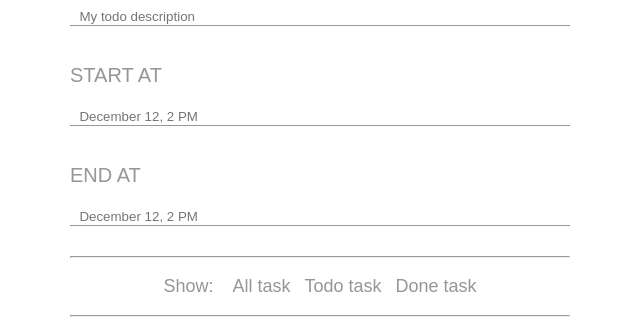
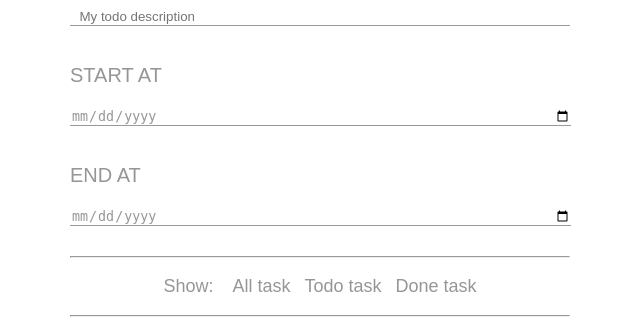
Before and after one commit to jonathancaron/my-todo-app, a PHP site: page / in a window 1280 px wide. Shown: the part 287-608 px from the top of the page, without its empty margins (320-960 px from the left). Run offline with PHP 8.4, Linux system fonts and the light colour scheme.

Commit message:
add input date

```diff
--- a/index.php
+++ b/index.php
@@ -57,12 +57,13 @@
         <br>
         <p class="title left">START AT</p>
         <br>
-        <input type="search" name="Start at" placeholder="  December 12, 2 PM">
+        <input type="date"  name="End at">
         <div class="clear"></div>
         <br>
         <p class="title left">END AT</p>
         <br>
-        <input type="search" name="End at" placeholder="  December 12, 2 PM">
+        <input type="date"  name="End at">
+
         <div class="clear"></div>
       </div>
 
--- a/style.css
+++ b/style.css
@@ -12,6 +12,12 @@ hr{
   color:#e2e2e2;
 }
 input[type=search] {
+  border: 0px;
+  border-bottom: 1px solid #999;
+  width: 500px;
+  color: #969698;
+}
+input[type=date] {
   border: 0px;
   border-bottom: 1px solid #999;
   width: 500px;
```
